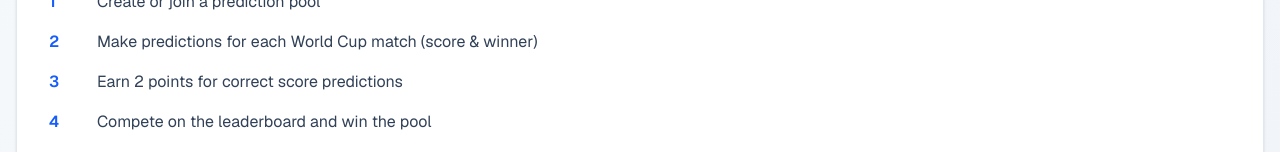
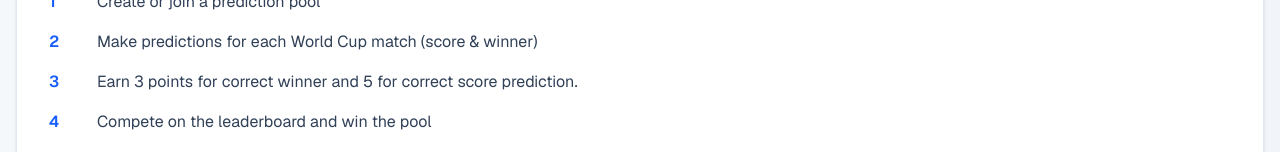
Before and after one commit to ujjwal-bh/predict-pool, a Next.js app: page /dashboard in a window 1280 px wide. Shown: the part 800-952 px from the top of the page. Built offline with nearby package versions, Linux system fonts and the light colour scheme; no server answers; sample sign-in values are in the browser's storage.

Commit message:
score ui update after score change

```diff
--- a/app/dashboard/page.tsx
+++ b/app/dashboard/page.tsx
@@ -186,7 +186,7 @@
               </li>
               <li className="flex items-start space-x-4">
                 <span className="font-semibold text-blue-600 min-w-8">3</span>
-                <span>Earn 2 points for correct score predictions</span>
+                <span>Earn 3 points for correct winner and 5 for correct score prediction.</span>
               </li>
               <li className="flex items-start space-x-4">
                 <span className="font-semibold text-blue-600 min-w-8">4</span>
```
